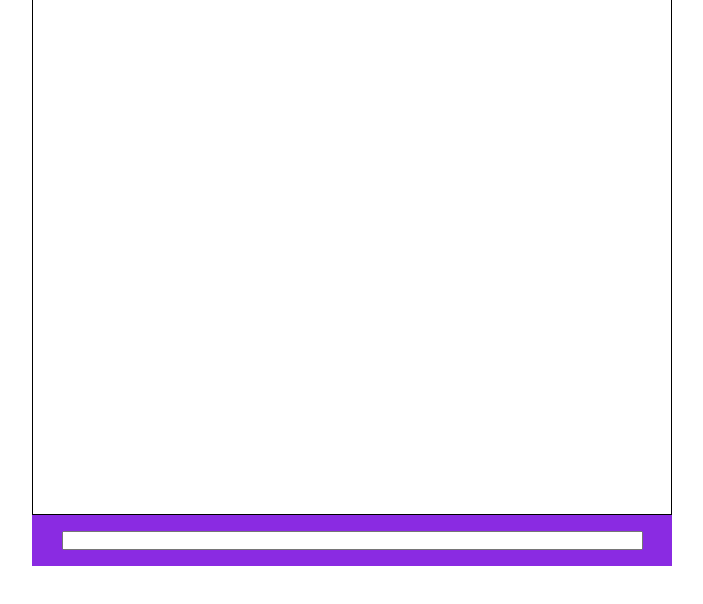
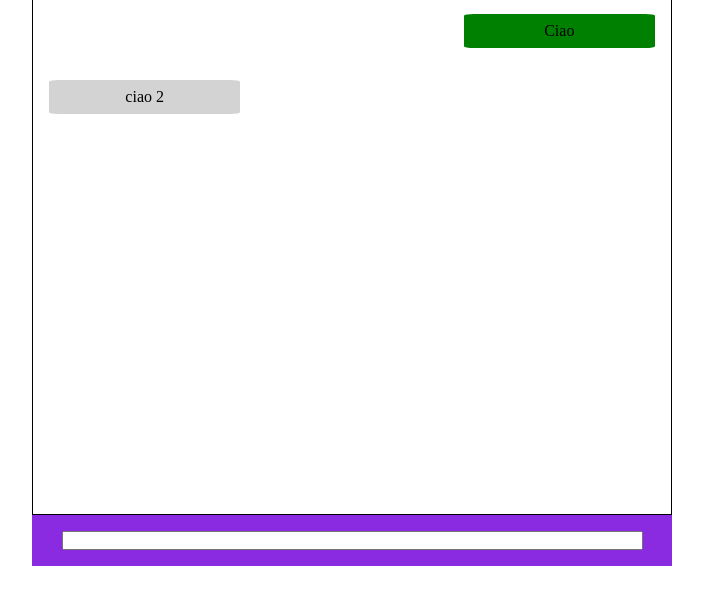
Before and after one commit to DeAngelisDev16/js-snacks-recap, a plain HTML site: page snack3/index.html in a window 1280 px wide. Shown: the part 122-726 px from the top of the page, without its empty margins (288-991 px from the left). Drawn offline with nearby package versions, Linux system fonts and the light colour scheme.

Commit message:
Disposizione messaggi inviati/ricevuti in main_chat_box

```diff
--- a/snack3/index.html
+++ b/snack3/index.html
@@ -12,7 +12,10 @@
         <div class="chat_header">
             <h1>Chat attiva</h1>
         </div>
-        <div class="main_chat_box"></div>
+        <div class="main_chat_box">
+            <div class="sent message">Ciao</div>
+            <div class="received message">ciao 2</div>
+        </div>
         <div class="chat_footer">
             <input type="text" size="70">
         </div>
--- a/snack3/style.css
+++ b/snack3/style.css
@@ -27,3 +27,23 @@
     padding: 1rem;
     background-color: blueviolet;
 }
+
+.message{
+    clear:both;
+    width: 30%;
+    text-align: center;
+    padding: .5rem;
+    border-radius: 5%;
+    margin: 1rem;
+}
+
+.sent{
+    background-color: green;
+    float: right;
+}
+
+.received{
+    background-color: lightgray;
+    float: left;
+
+}
```
